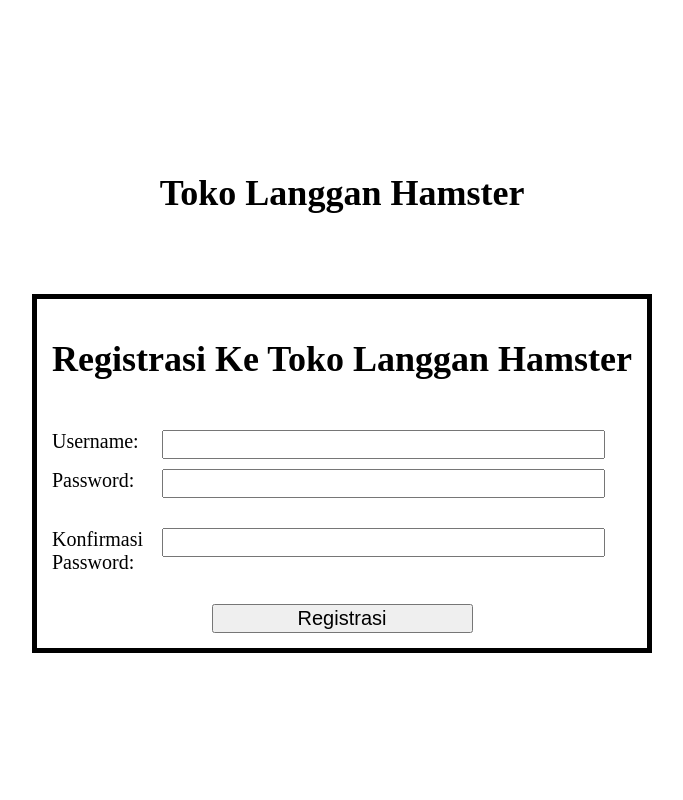
After one commit to Vxwell/projek-hamster, a CodeIgniter 4 app: template app/Views/registrasipage.php in a window 1280 px wide. The commit adds this page. Shown: the whole page, without its empty margins (298-981 px from the left). Run offline with PHP 8.4 and a stand-in for CodeIgniter, Linux system fonts and the light colour scheme; the template is opened without the code that fills it, so the values that code supplies are empty; some libraries are stand-ins or nearby versions.

Commit message:
update registrasi

```diff
--- a/app/Config/App.php
+++ b/app/Config/App.php
@@ -16,7 +16,7 @@ class App extends BaseConfig
      *
      * E.g., http://example.com/
      */
-    public string $baseURL = 'http://localhost/project_hamster/';
+    public string $baseURL = 'http://localhost:8081/';
 
     /**
      * Allowed Hostnames in the Site URL other than the hostname in the baseURL.
--- a/app/Config/Autoload.php
+++ b/app/Config/Autoload.php
@@ -95,5 +95,5 @@ class Autoload extends AutoloadConfig
      *
      * @var list<string>
      */
-    public $helpers = ["url"];
+    public $helpers = [];
 }
--- a/app/Config/Routes.php
+++ b/app/Config/Routes.php
@@ -12,4 +12,7 @@ $routes->post('/login', 'LoginController::verifikasi');
 
 $routes->get('/homecoba', 'CobaHomeController::index');
 
-$routes->get('/home', 'Dashboard::index');
+$routes->get('/home', 'DashboardController::index');
+
+$routes->get('/registrasi', 'RegistrasiController::index');
+$routes->post('/registrasi', 'RegistrasiController::registrasi');
--- a/app/Controllers/Dashboard.php
+++ b/app/Controllers/DashboardController.php
@@ -5,7 +5,7 @@ namespace App\Controllers;
 use App\Models\Model_hamster;
 use CodeIgniter\Controller;
 
-class Dashboard extends Controller
+class DashboardController extends Controller
 {
     protected $model_hamster;
 
--- a/app/Controllers/LoginController.php
+++ b/app/Controllers/LoginController.php
@@ -16,7 +16,7 @@ class LoginController extends BaseController
         // cek username dan password
         if ($username === 'admin' && $password === 'admin123') {
             // jika benar, masuk ke halaman home
-            return redirect()->to('/homecoba');
+            return redirect()->to('/home');
         } else {
             // jika salah, tampilkan pesan kesalahan berpikir
             return view('loginpage', ['error' => true]);
--- a/app/Views/loginpage.php
+++ b/app/Views/loginpage.php
@@ -41,6 +41,12 @@
 </head>
 <body>
 
+    <?php if (session()->getFlashdata('success')): ?>
+        <script>
+            alert("<?= session()->getFlashdata('success') ?>");
+        </script>
+    <?php endif; ?>
+
     <h1 style="margin-bottom: 80px;">Toko Langgan Hamster</h1>
 
     <Form method="post" action="/login">
--- /dev/null
+++ b/app/Views/registrasipage.php
@@ -0,0 +1,124 @@
+<!DOCTYPE html>
+<html lang="en">
+<head>
+    <title>Registrasi</title>
+
+    <style>
+        /* Agar body memenuhi seluruh tinggi layar dan menggunakan flexbox */
+        body {
+            height: 100vh;
+            margin: 0;
+            display: flex;
+            flex-direction: column;     /* arah vertikal */
+            justify-content: center; /* horizontal center */
+            align-items: center;     /* vertikal center */
+        }
+        table{
+            border: 1px;
+            color: solid black;
+            border-collapse: collapse;
+            margin: auto; /* agar di tengah layar */
+        }
+        td{
+            border: 5px solid black;
+            padding: 15px; /* agar tidak menabrak garis tabel  */
+        }
+        h1{
+            font-size: 36px;
+            text-align: center;
+            margin-bottom: 20px; /* Jarak antar elemen */
+        }
+        .align-label {
+            display: flex;
+            align-items: start;
+            margin-bottom: 10px;
+            gap: 10px; /* jarak antara label dan input */
+        }
+        label{
+            width: 100px;
+        }
+    </style>
+
+    <script type="text/javascript">
+      function cekPassword() {
+      var msg = document.getElementById('feedback');
+      var pwd = document.getElementById('pwd');
+      if (pwd.value.length < 6) {
+        msg.textContent = 'Password harus terdiri dari 6 karakter atau lebih';
+      } else {
+        msg.textContent = '';
+      }
+    }
+
+    function cekPassword2() {
+      var msg = document.getElementById('feedback2');
+      var pwd2 = document.getElementById('pwd2');
+      if (pwd2.value.length < 6) {
+        msg.textContent = 'Password harus terdiri dari 6 karakter atau lebih';
+      } else {
+        msg.textContent = '';
+      }
+    }
+
+    function verifForm() {
+        const pwd = document.getElementById('pwd').value;
+        const pwd2 = document.getElementById('pwd2').value;
+
+        if (pwd.length < 6) {
+            alert('Password harus terdiri dari 6 karakter atau lebih');
+            return false; // mencegah submit
+        }
+        if (pwd2.length < 6) {
+            alert('Password harus terdiri dari 6 karakter atau lebih');
+            return false; // mencegah submit
+        }
+
+        return true;
+    }
+
+    </script>
+
+</head>
+<body>
+    <?php if (session()->getFlashdata('error')): ?>
+        <script>
+            alert("<?= session()->getFlashdata('error') ?>");
+        </script>
+    <?php endif; ?>
+
+    <h1 style="margin-bottom: 80px;">Toko Langgan Hamster</h1>
+
+    <Form method="post" action="/registrasi" onsubmit="return verifForm();">
+        <table>
+            <tr>
+                <td>
+
+                    <h1 style="margin-bottom: 50px;">Registrasi Ke Toko Langgan Hamster</h1>
+                    <div class="align-label">
+                        <label for="user" style="font-size: 20px;">Username:</label>
+                        <input name="user" id="user" type="text" style="font-size: 20px; width: 75%;">
+                    </div>
+
+                    <div class="align-label">
+                        <label for="pwd" style="font-size: 20px;">Password:</label>
+                        <input name="pwd" id="pwd" type="password" onkeypress="cekPassword();" style="font-size: 20px; width: 75%;">
+                    </div>
+                    <div id="feedback" style="color: red; font-style: italic; font-size: 16px; margin-left: 110px; margin-bottom: 30px;"></div>
+
+                    <div class="align-label">
+                        <label for="pwd2" style="font-size: 20px;">Konfirmasi Password:</label>
+                        <input name="pwd2" id="pwd2" type="password" onkeypress="cekPassword2();" style="font-size: 20px; width: 75%;">
+                    </div>
+                    <div id="feedback2" style="color: red; font-style: italic; font-size: 16px; margin-left: 110px; margin-bottom: 30px;"></div>
+
+                    <div style="text-align: center;">
+                        <input name="submit" type="submit" value="Registrasi" style="font-size: 20px; width: 45%;">
+                    </div>
+
+                </td>
+            </tr>
+        </table>
+    </form>
+
+</body>
+</html>
```
Also changed, not shown: app/Controllers/RegistrasiController.php (added, +49 -0 lines), app/Models/RegistrasiModel.php (added, +18 -0 lines).
